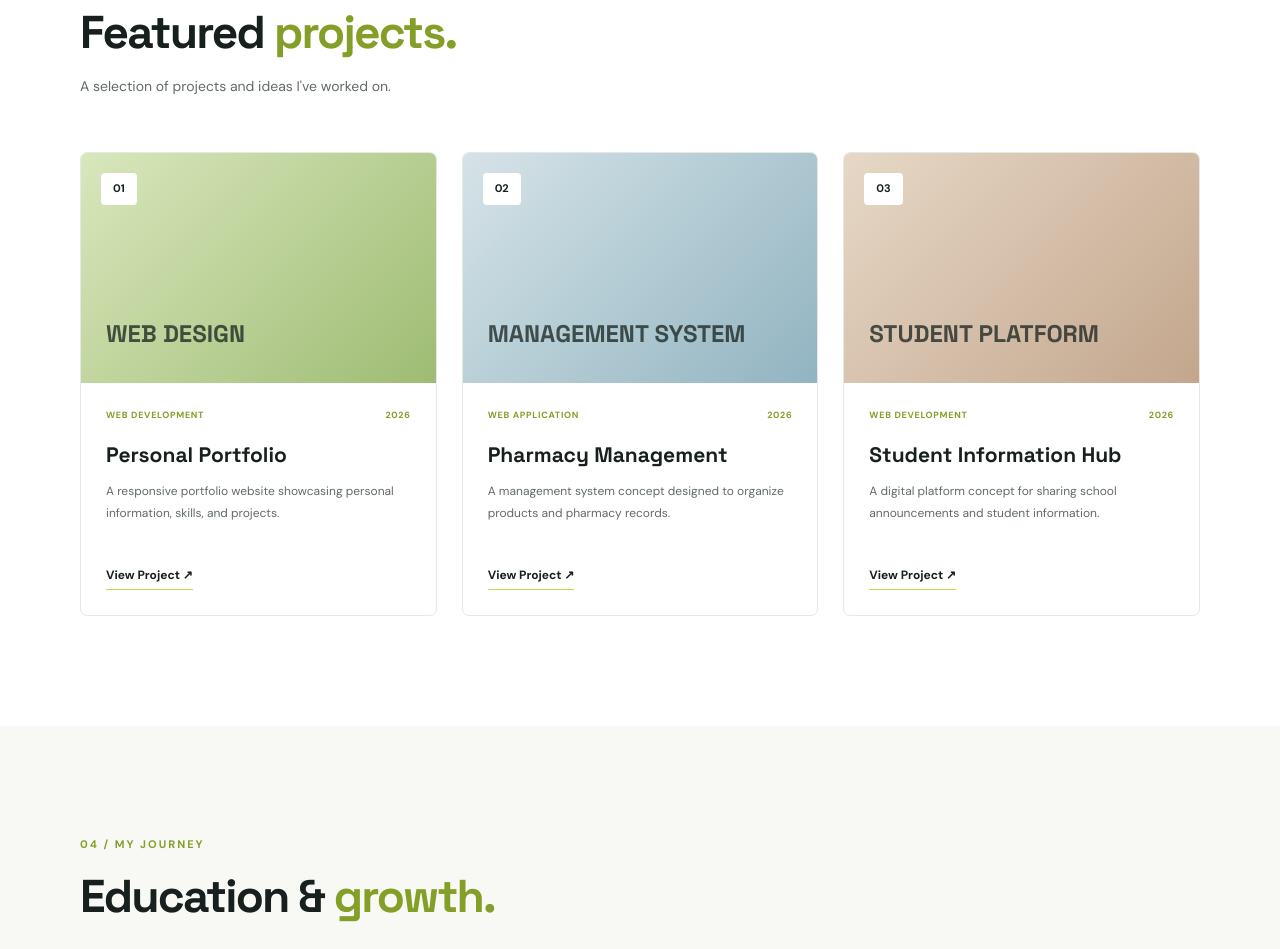
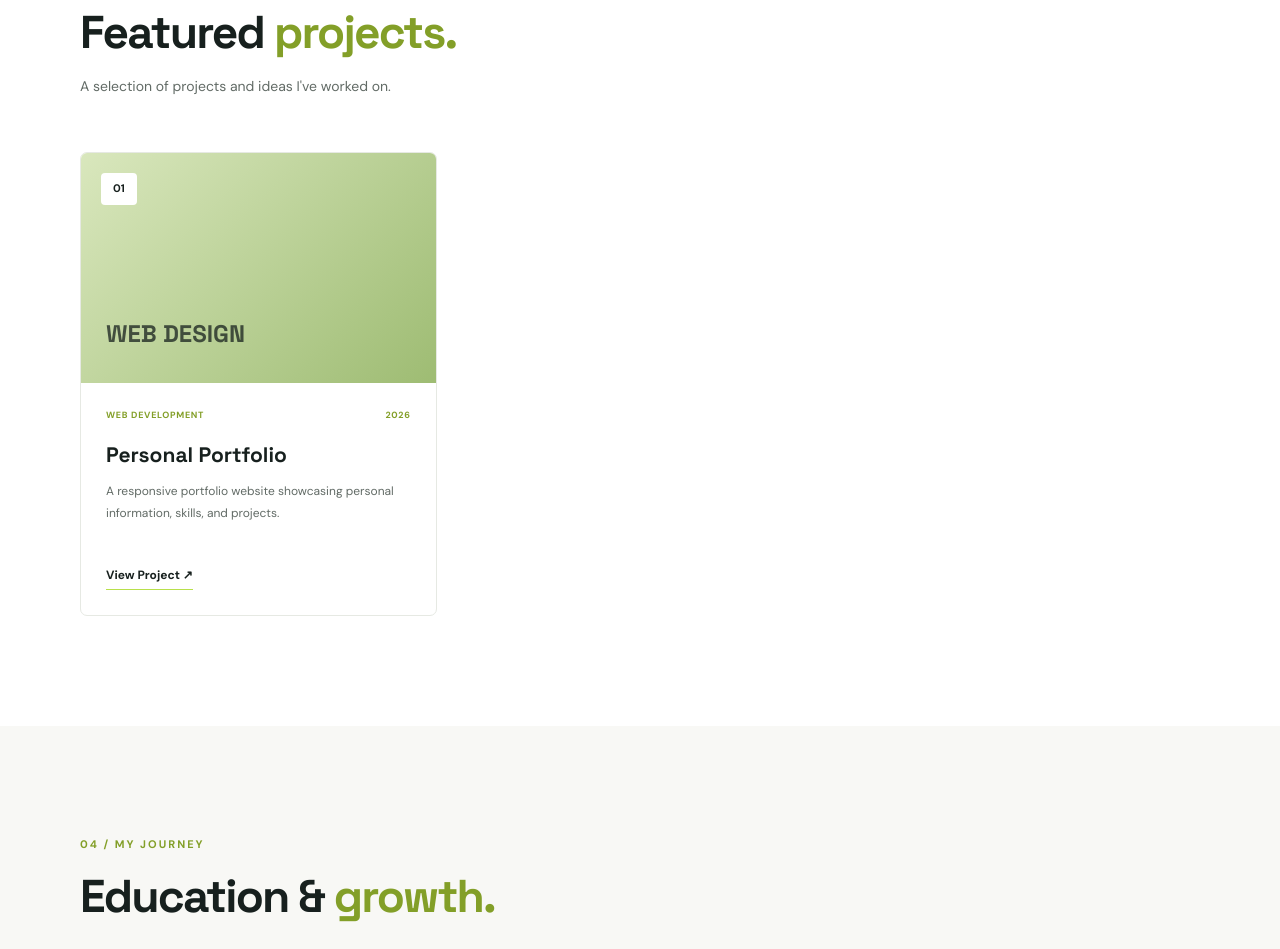
Before and after one commit to angelamar631-code/Amar-project-1, a plain HTML site: page index.html in a window 1280 px wide. Shown: the part 2473-3422 px from the top of the page. Drawn offline with Linux system fonts and the light colour scheme.

Commit message:
This commit Change Delete 2 and 3 Feature Projects

```diff
--- a/index.html
+++ b/index.html
@@ -230,51 +230,6 @@
                             <a href="#" class="project-link">View Project ↗</a>
                         </div>
                     </article>
-
-                    <article class="project-card">
-                        <div class="project-image project-two">
-                            <span>02</span>
-                            <div class="project-preview">MANAGEMENT SYSTEM</div>
-                        </div>
-
-                        <div class="project-info">
-                            <div class="project-meta">
-                                <span>WEB APPLICATION</span>
-                                <span>2026</span>
-                            </div>
-
-                            <h3>Pharmacy Management</h3>
-                            <p>
-                                A management system concept designed to
-                                organize products and pharmacy records.
-                            </p>
-
-                            <a href="#" class="project-link">View Project ↗</a>
-                        </div>
-                    </article>
-
-                    <article class="project-card">
-                        <div class="project-image project-three">
-                            <span>03</span>
-                            <div class="project-preview">STUDENT PLATFORM</div>
-                        </div>
-
-                        <div class="project-info">
-                            <div class="project-meta">
-                                <span>WEB DEVELOPMENT</span>
-                                <span>2026</span>
-                            </div>
-
-                            <h3>Student Information Hub</h3>
-                            <p>
-                                A digital platform concept for sharing
-                                school announcements and student information.
-                            </p>
-
-                            <a href="#" class="project-link">View Project ↗</a>
-                        </div>
-                    </article>
-
                 </div>
             </div>
         </section>
```
